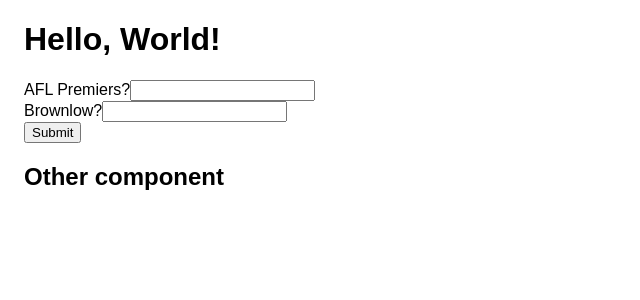
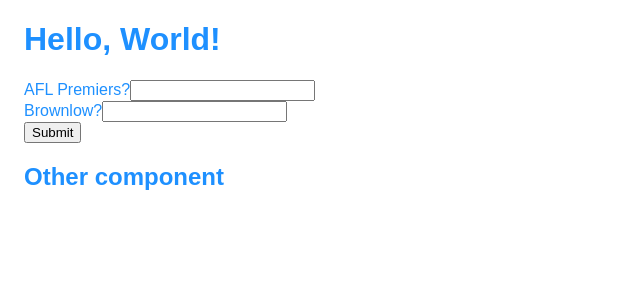
Before and after one commit to mattskel/predictions-react-express, a React app in the folder client/: page /predictions/form in a window 1280 px wide. Shown: the top 300 px of the page, without its empty margins (0-640 px from the left). Built offline with nearby package versions, Linux system fonts and the light colour scheme.

Commit message:
Add styling
Add MiniCssExtractPlugin to webpack.
Could also create css file at src top level. And import in index.js.

```diff
--- a/client/package.json
+++ b/client/package.json
@@ -32,8 +32,9 @@
     "@babel/preset-react": "^7.16.7",
     "@webpack-cli/serve": "^1.6.1",
     "babel-loader": "^8.2.3",
-    "css-loader": "^6.6.0",
+    "css-loader": "^6.7.1",
     "html-webpack-plugin": "^5.5.0",
+    "mini-css-extract-plugin": "^2.6.1",
     "style-loader": "^0.23.1",
     "webpack": "^5.69.1",
     "webpack-cli": "^4.9.2",
--- a/client/src/App.css
+++ b/client/src/App.css
@@ -1,4 +1,5 @@
 .App {
   margin: 1rem;
   font-family: Arial, Helvetica, sans-serif;
+  color: DodgerBlue;
 }
--- /dev/null
+++ b/client/src/components/PredictionsForm.css
@@ -0,0 +1,3 @@
+.bigblue {
+  color: blue;
+}
--- a/client/src/components/PredictionsForm.js
+++ b/client/src/components/PredictionsForm.js
@@ -1,5 +1,6 @@
 import React, { Component, Suspense } from "react";
 import { Routes, Route } from "react-router-dom";
+import * as styles from "./PredictionsForm.css";
 import _ from 'lodash';
 
 const OtherComponent = React.lazy(() => import('./OtherComponent'));
@@ -38,11 +39,11 @@ class PredictionsForm extends Component {
             AFL Premiers?
             <input type="text" name="team" value={this.state.team} onChange={this.handleChange} />
           </label><br/>
-          <label>
+          <label className={styles.bigblue}>
             Brownlow?
             <input type="text" name="brownlow" value={this.state.brownlow} onChange={this.handleChange} />
           </label><br/>
-          <input type="submit" value="Submit" />
+          <input type="submit" value="Submit" disabled={this.state.submitted}/>
         </form>
         <Suspense fallback={<div>Loading...</div>}>
           <OtherComponent />
--- a/client/webpack.config.js
+++ b/client/webpack.config.js
@@ -1,5 +1,6 @@
 const path = require("path");
 const HtmlWebpackPlugin = require('html-webpack-plugin');
+const MiniCssExtractPlugin = require("mini-css-extract-plugin");
 
 module.exports = {
   entry: './src/index.js',
@@ -18,7 +19,8 @@ module.exports = {
       },
       {
         test: /\.css$/i,
-        use: ["style-loader", "css-loader"],
+        // use: ["style-loader", "css-loader"],
+        use: [MiniCssExtractPlugin.loader, "css-loader"], // This is important to getting the css to load!
       },
     ]
   },
@@ -29,6 +31,7 @@ module.exports = {
     },
   },
   plugins: [
-    new HtmlWebpackPlugin({template: './src/index.html', inject: 'body'})
+    new HtmlWebpackPlugin({template: './src/index.html', inject: 'body'}),
+    new MiniCssExtractPlugin()
   ]
 };
```
Also changed, not shown: 1 other file (tests, documents, lock files or other folders).
